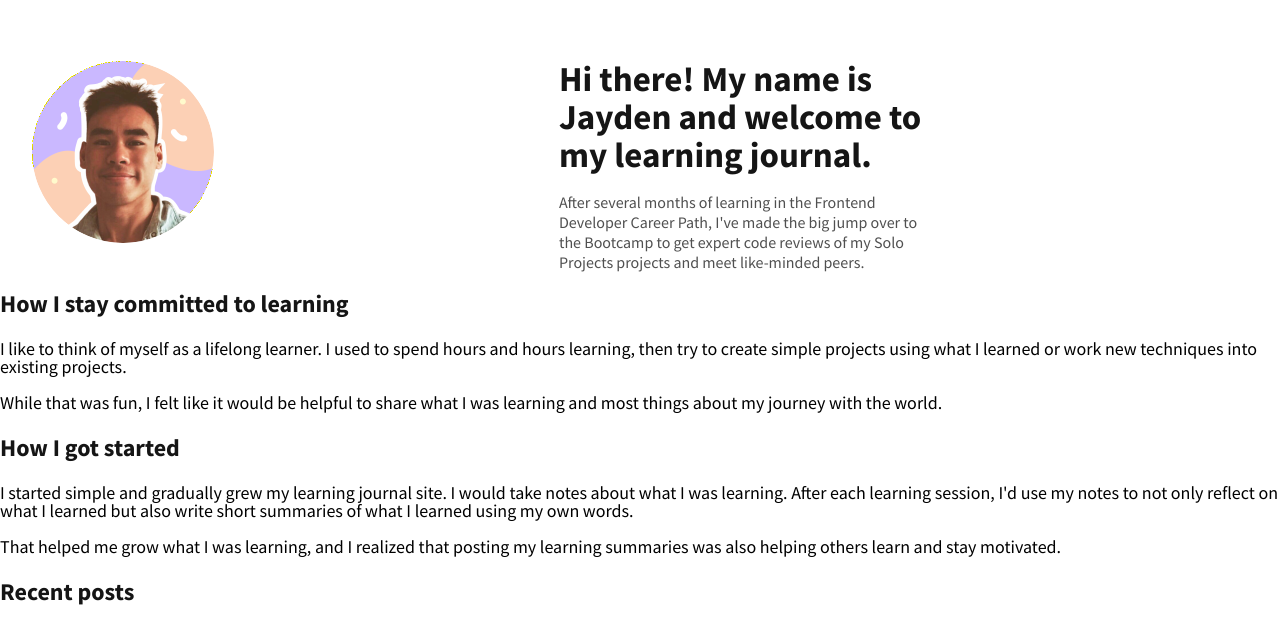
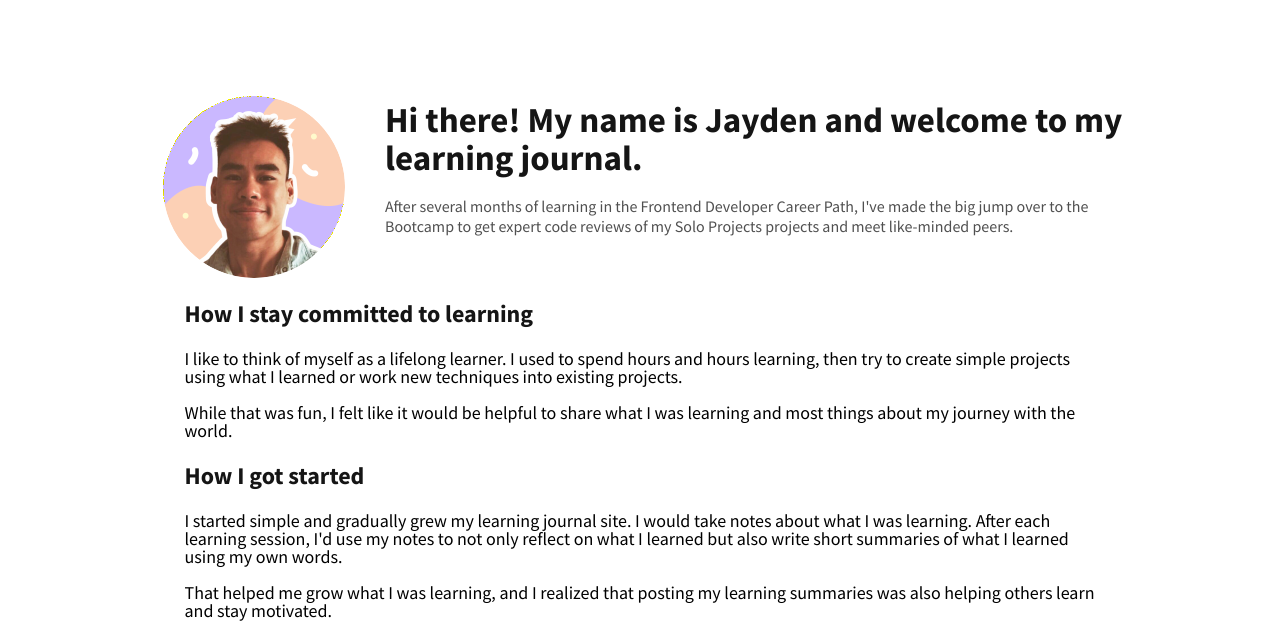
Before and after one commit to Jayden06-Dix/Learning-Journal, a website built with Vite: page about.html in a window 1280 px wide. Shown: the part 78-721 px from the top of the page. Built offline with nearby package versions, Linux system fonts and the light colour scheme; grey boxes are pictures that could not be loaded.

Commit message:
Finished About Responsive Design

```diff
--- a/about.html
+++ b/about.html
@@ -34,17 +34,17 @@
                 <div class="About-desktop-hero">
                 <div id="about-img"></div>
                     <section class="about-hero">
-                        <div class="">
-                        <div class="about-title">Hi there! My name is Jayden and welcome to my learning journal.</div>
+                        <div class="about-me-heading">
+                            <div class="about-title">Hi there! My name is Jayden and welcome to my learning journal.</div>
 
-                        <div class="blog-excerpt about">After several months of learning in the Frontend
+                            <div class="blog-excerpt about">After several months of learning in the Frontend
                             Developer Career Path, I've made the big jump over
                             to the Bootcamp to get expert code reviews of my
                             Solo Projects projects and meet like-minded peers.</div>
                         </div>
                 </div>
 
-                        <div>
+                        <div class="about-me-journey">
                             <h3>How I stay committed to learning</h3>
                             <p class="article-p">I like to think of myself as a lifelong learner.
                             I used to spend hours and hours learning, then try to create
--- a/css/style.css
+++ b/css/style.css
@@ -453,6 +453,10 @@ h3{
         font-size: 24px;
     }
 
+    #recent-posts{
+        margin-top: 35px;
+    }
+
     .article-p{
         font-size: 18px;
     }
@@ -466,7 +470,27 @@ h3{
 
     }
 
-    .about-title{
+    .about-main{
+        justify-content: center;
+        align-items: center;
+        display: flex;
+        flex-direction: column;
+        margin: 35px auto;
+    }
 
+    .about-hero{
+        width: auto;
+        display: flex;
+        flex-direction: row;
+        align-items: center;
+        margin-left: 40px;
+    }
+
+    .about-me-heading{
+        width: 764px;
+    }
+
+    .about-me-journey{
+        width: 911px;
     }
 }
```
